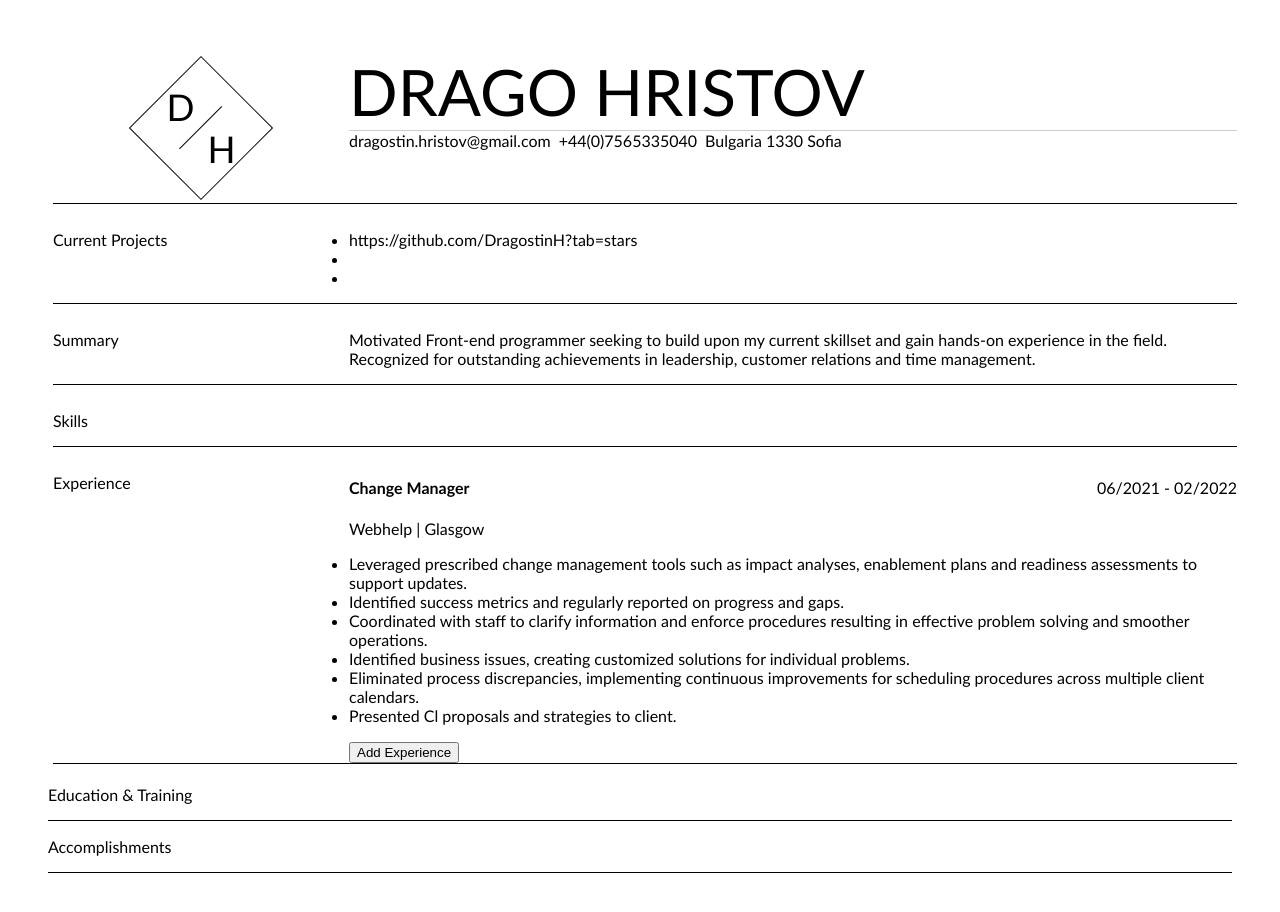
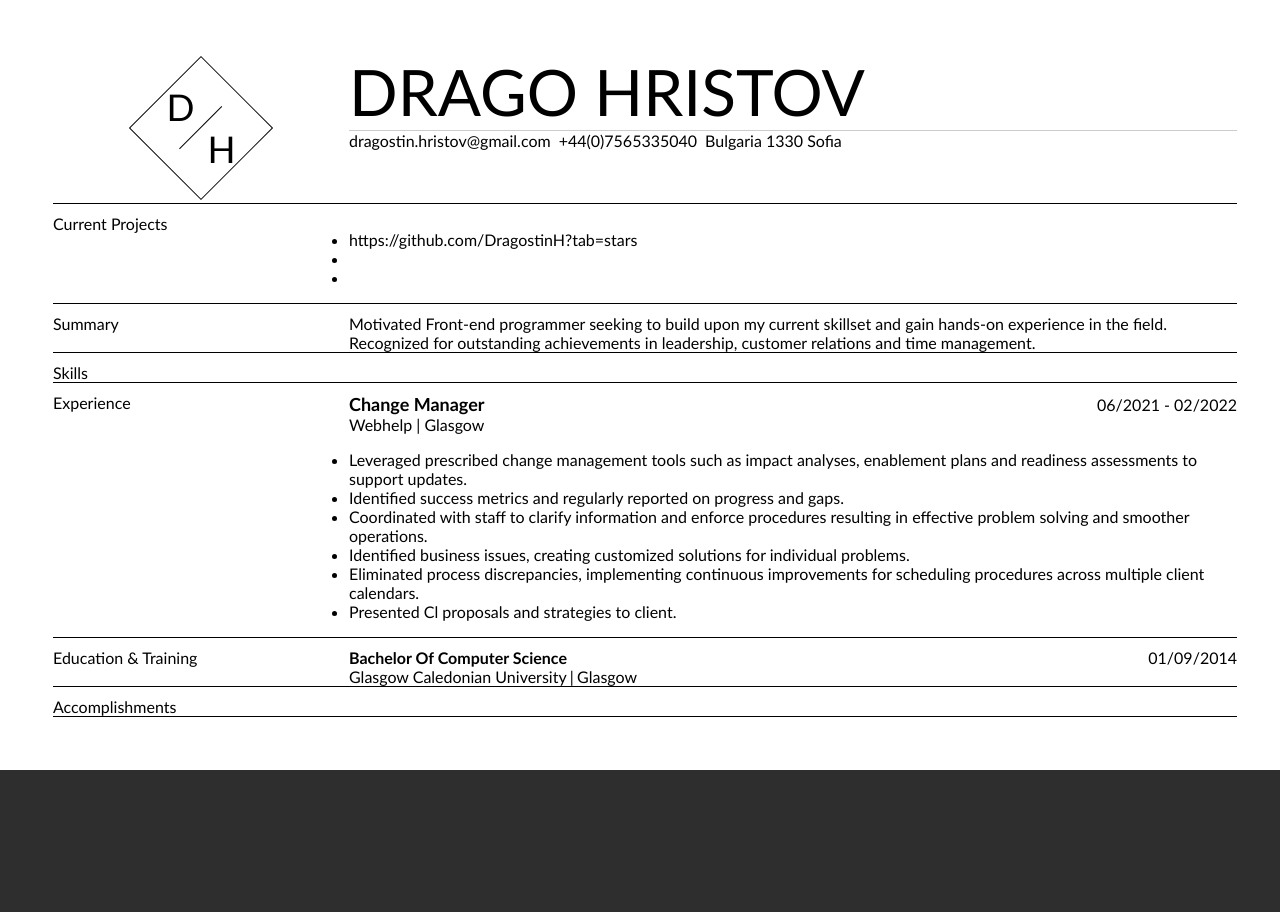
Before and after one commit to DragostinH/cv-new-build, a React (Create React App) app: page / in a window 1280 px wide. Shown: the top 912 px of the page. After the commit the page ends 800 px from the top, so only its background shows below. Built offline with nearby package versions, Linux system fonts and the light colour scheme.

Commit message:
added experience edit page

```diff
--- a/public/index.html
+++ b/public/index.html
@@ -6,9 +6,7 @@
   <meta name="viewport" content="width=device-width, initial-scale=1" />
   <meta name="theme-color" content="#000000" />
   <meta name="description" content="Web site created using create-react-app" />
-  <link rel="apple-touch-icon" href="%PUBLIC_URL%/logo192.png" />
-  <link rel="manifest" href="%PUBLIC_URL%/manifest.json" />
-
+  <link rel="apple-touch-icon" href="" />
   <title>CV Builder</title>
 </head>
 
--- a/src/components/Accomplishments.js
+++ b/src/components/Accomplishments.js
@@ -9,11 +9,13 @@ class Accomplishments extends Component{
 
     render(){
         return(
-            <section className="accomplishments-container">
-                <div className="accomplishments-left">
-                    <p>Accomplishments</p>
-                </div>
-            </section>
+            <div className="overlay">
+                <section className="accomplishments-container">
+                    <div className="accomplishments-left">
+                        <span>Accomplishments</span>
+                    </div>
+                </section>
+            </div>
         )
     }
 }
--- a/src/components/CurrentProjects.js
+++ b/src/components/CurrentProjects.js
@@ -68,7 +68,7 @@ export default function CurrentProjects() {
         element =
             <div className="current-projects">
                 <div className="left-projects">
-                    <p>Current Projects</p>
+                    <span>Current Projects</span>
                 </div>
                 <div className="right-projects">
                     <ul>
--- a/src/components/EducationAndTraining.js
+++ b/src/components/EducationAndTraining.js
@@ -1,22 +1,48 @@
-import React, { Component } from "react";
+import React from "react";
 import "../styles/EducationAndTraining.scss"
 
 
-class EducationAndTraining extends Component{
-    constructor(props){
-        super(props)
-        this.state={}
-    }
+export default function EducationAndTraining() {
 
-    render(){
-        return(
+    const [state, setState] = React.useState({
+        educations: [{}],
+        education: {
+            schoolName: "",
+            schoolLocation: "",
+            degree: "",
+            field: "",
+            gradDate: "",
+            stillEnrolled: false,
+        }
+    });
+
+
+
+    return (
+        <div className="overlay">
             <section className="education-training-container">
                 <div className="left-education-training">
-                    <p>Education & Training</p>
+                    <span>Education & Training</span>
+                </div>
+                <div className="right-education-training">
+                    <div className="degree-info-container">
+                        <div className="degree-info">
+                            <h4 className="degree-name">Bachelor Of Computer Science</h4>
+                            <div className="uni-name-location-container">
+                                <span className="uni-name">Glasgow Caledonian University</span>
+                                <span>|</span>
+                                <span className="uni-location">Glasgow</span>
+                            </div>
+                        </div>
+                        <div className="graduation-info-container">
+                            <span>01/09/2014</span>
+                        </div>
+                    </div>
+
+
                 </div>
             </section>
-        )
-    }
+        </div>
+    )
+
 }
-
-export default EducationAndTraining;
--- a/src/components/Experience.js
+++ b/src/components/Experience.js
@@ -4,7 +4,19 @@ import "../styles/Experience.scss"
 export default function Experience() {
     let element;
     const [state, setState] = React.useState({
-        experienceList: [],
+        input: false,
+        experienceList: [
+            {
+                jobTitle: "Change Manager",
+                employer: "Webhelp",
+                country: "Bulgaria",
+                city: "Glasgow",
+                startDate: "June 2021",
+                endDate: "Feb 2022",
+                responsibilities: ['Akita', 'Mnogo akita', 'Malko akita'],
+                currentJob: false
+            }
+        ],
         experience: {
             jobTitle: "",
             employer: "",
@@ -12,18 +24,69 @@ export default function Experience() {
             city: "",
             startDate: "",
             endDate: "",
+            responsibilities: [],
             currentJob: false
         }
     })
 
-    element = <section className="experience-container">
+    const showEditPage = () => {
+        setState({
+            ...state,
+            input: true,
+        })
+    }
+
+    if (state.input) {
+        element =
+            <div className="edit-experience-page">
+                <aside>
+                    <header><p>CV Maker</p></header>
+                </aside>
+                <div className="experience-entry-container">
+                    <h2 className="edit-experience-headline">Edit/Add your experience</h2>
+                    <div className="saved-experience-entry">
+                        <div className="job-main-info">
+                            <div className="saved-experience-title-entry">
+                                <span>{state.experienceList[0].jobTitle}</span>
+                            </div>
+                            <div className="saved-experience-location-dates">
+                                <span>{state.experienceList[0].city}</span>
+                                <span>|</span>
+                                <span>{state.experienceList[0].startDate}</span>
+                                <span>-</span>
+                                <span>{state.experienceList[0].endDate}</span>
+                            </div>
+                        </div>
+                        <div className="job-responsibilities">
+                            <ul>
+                                {state.experienceList[0].responsibilities.map(resp => {
+                                    return <li key={resp} >{resp}</li>
+                                })}
+                            </ul>
+                        </div>
+
+                        <div className="edit-add-experience-btns">
+                            <button>Edit</button>
+                            <button>Remove</button>
+                        </div>
+                    </div>
+                    <div className="navigation-btns-edit">
+                        <button>Back</button>
+                        <button>Add more experience</button>
+                    </div>
+                </div>
+
+            </div>
+    } else {
+        element =
+            <section className="experience-container">
                 <div className="experience-left">
-            <p>Experience</p>
+                    <span>Experience</span>
                 </div>
                 <div className="experience-right">
                     <div className="title-and-period">
-                <h4>Change Manager</h4>
-                <p>06/2021 - 02/2022</p>
+                        <span className="job-title">Change Manager</span>
+                        <span>06/2021 - 02/2022</span>
                     </div>
                     <span>Webhelp</span> <span>|</span> <span>Glasgow</span>
                     <ul>
@@ -34,11 +97,13 @@ export default function Experience() {
                         <li>Eliminated process discrepancies, implementing continuous improvements for scheduling procedures across multiple client calendars.</li>
                         <li>Presented Cl proposals and strategies to client.</li>
                     </ul>
-            <button>Add Experience</button>
                 </div>
             </section>
+    }
     return (
-        <div className="overlay">{element}</div>
+        <div onClick={showEditPage} className="overlay">
+            {element}
+        </div>
     )
 
 }
--- a/src/components/Skills.js
+++ b/src/components/Skills.js
@@ -69,7 +69,7 @@ export default function Skills() {
     } else {
         element = <div className="skills-container">
             <div className="skills-left">
-                <p>Skills</p>
+                <span>Skills</span>
             </div>
             <div className="skills-right">
                 <div className="skills">
--- a/src/components/Summary.js
+++ b/src/components/Summary.js
@@ -44,7 +44,7 @@ class Summary extends Component {
             element =
                 <div className="summary">
                     <div className="right-summary">
-                        <p>{this.state.summary}</p>
+                        <span>{this.state.summary}</span>
                     </div>
                 </div>
         }
@@ -53,7 +53,7 @@ class Summary extends Component {
             <div onClick={this.handleOnClick} className="overlay">
                 <div className="summary-container">
                     <div className="left-summary">
-                        <p>Summary</p>
+                        <span>Summary</span>
                     </div>
                     {element}
                 </div>
--- a/src/styles/ContactAndName.scss
+++ b/src/styles/ContactAndName.scss
@@ -10,7 +10,6 @@ $body-bg: #2e2e2e;
 
   .overlay{
     border: thick double white;
-    background-color: rgba($color: #000000, $alpha: 0);
     width: 100%;
     height: 100%;
     z-index: 999;
--- a/src/styles/EducationAndTraining.scss
+++ b/src/styles/EducationAndTraining.scss
@@ -3,3 +3,26 @@
     grid-template-columns: 25% 1fr;
     border-bottom: 1px solid black;
 }
+
+.degree-info-container{
+    display: flex;
+    justify-content: space-between;
+}
+.degree-info{
+    display: flex;
+    flex-direction: column;
+}
+
+.degree-name{
+    margin: 0;
+}
+
+.uni-name-location-container{
+    display: flex;
+    gap: 0.2rem;
+}
+
+.uni-name,
+.uni-location{
+    margin: 0;
+}
--- a/src/styles/Experience.scss
+++ b/src/styles/Experience.scss
@@ -1,3 +1,6 @@
+$body-bg: #2e2e2e;
+
+
 .experience-container{
     display: grid;
     grid-template-columns: 25% 1fr;
@@ -9,3 +12,71 @@
     align-items: center;
     justify-content: space-between;
 }
+
+.job-title{
+    font-weight: bold;
+    font-size: large;
+}
+
+.edit-experience-page{
+    position: absolute;
+    display: grid;
+    grid-template-columns: 20% 80%;
+    grid-template-rows: 1fr;
+    height: 100vh;
+    width: 100vw;
+    top: 0;
+    left: 0;
+    background-color: white;
+    transition: all 0.1s ease-in;
+    z-index: 999;
+    cursor: auto;
+}
+
+
+.edit-experience-headline{
+    grid-column: 1/3;
+}
+aside{
+    border: 1px solid red;
+}
+.experience-entry-container{
+    display: grid;
+    grid-template-rows: repeat(auto-fill, 10%);
+    grid-auto-rows: min-content;
+}
+
+.saved-experience-entry{
+    display: grid;
+    grid-column: 1/3;
+    grid-template-columns: 40% 40% 20%;
+}
+
+.job-main-info{
+    display: flex;
+    flex-direction: column;
+}
+.saved-experience-location-dates{
+    display: flex;
+    gap: 0.5rem;
+}
+
+.edit-add-experience-btns{
+    display: flex;
+    flex-direction: column;
+    align-items: center;
+    justify-content: center;
+    gap: 2rem;
+}
+
+.saved-experience-entry:hover{
+    background-color: rgb(240, 239, 239);
+}
+
+.navigation-btns-edit{
+    grid-column: 1/3;
+    display: flex;
+    align-items: center;
+    justify-content: center;
+    gap: 3rem;
+}
```
Also changed, not shown: public/manifest.json (deleted). Lines whose indentation alone changed are shown as unchanged.
